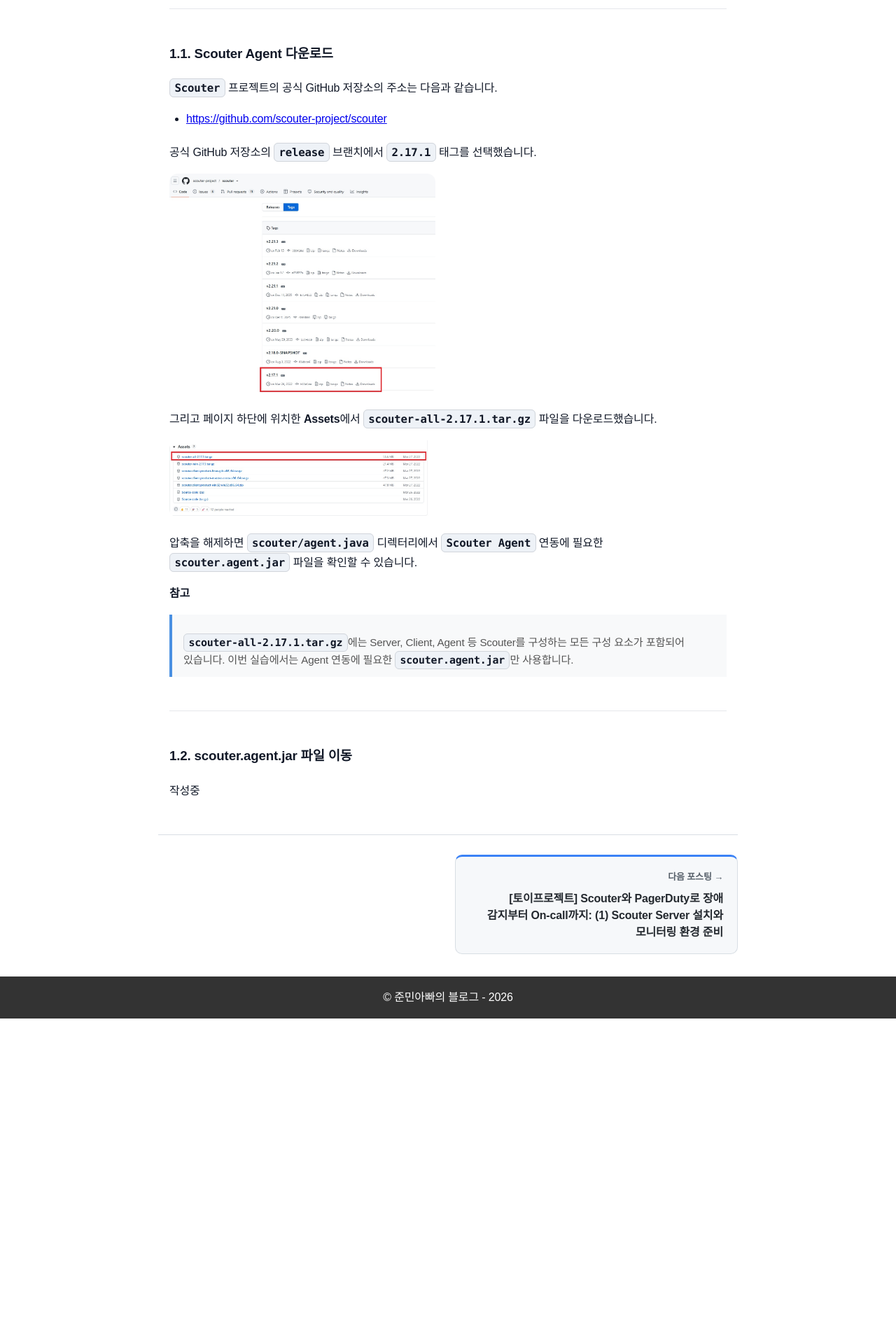
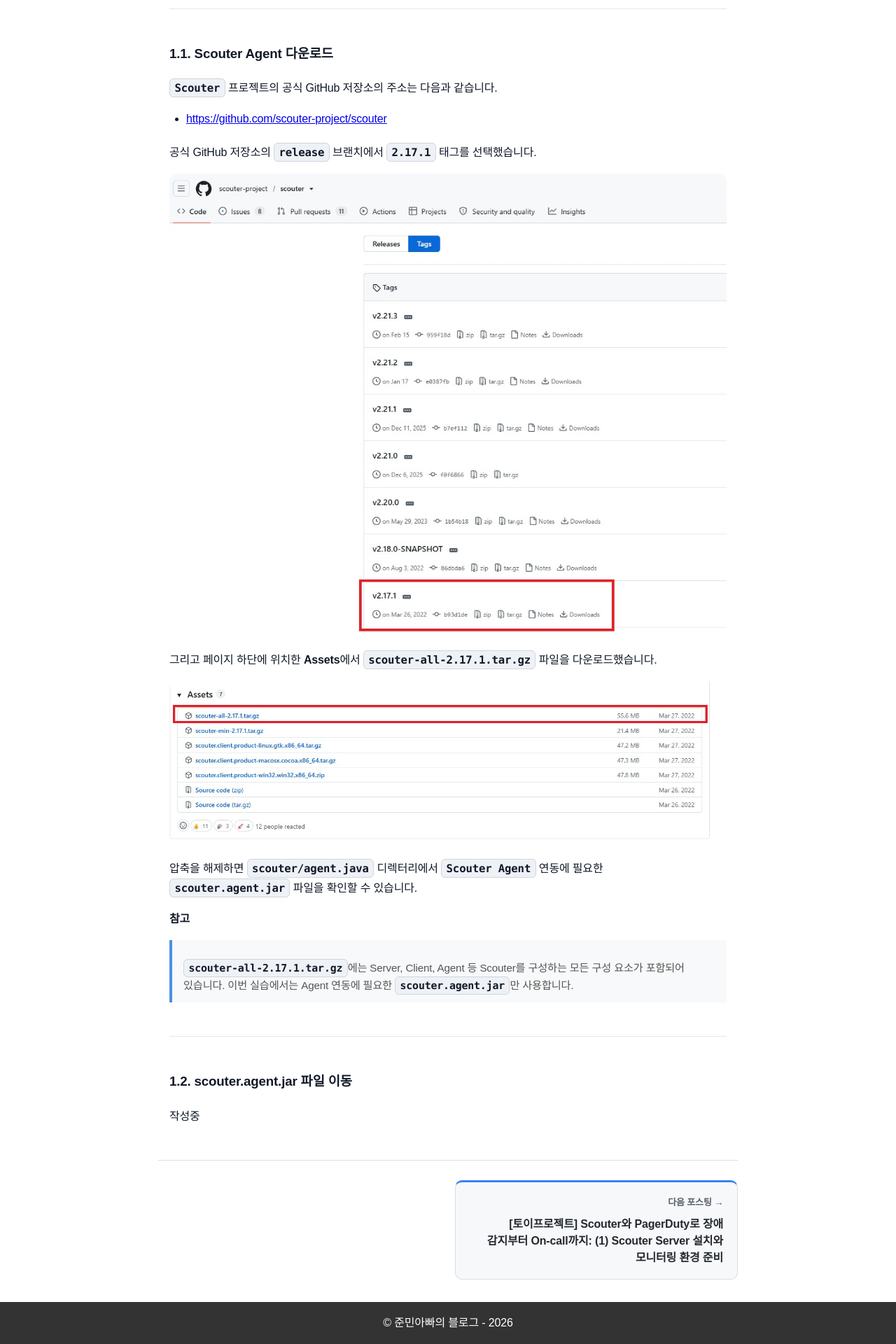
Before and after one commit to sanghoon-lee/sanghoon-lee.github.io, a Jekyll site: the page built from _posts/2026-07-26-paygerduty2.md, in a window 1280 px wide. Shown: the part 1095-3015 px from the top of the page at 70% size. Built offline with Jekyll 4.4.1, drawn with Linux system fonts in a browser that asks for light colours; nearby versions of some CDN libraries; comment, search, counter and statistics services are not loaded; before the commit the page ends 2550 px from its top, so only the background shows below that.

Commit message:
on-call 자동화 시리즈 2편 포스팅중

```diff
--- a/_posts/2026-07-26-paygerduty2.md
+++ b/_posts/2026-07-26-paygerduty2.md
@@ -33,11 +33,11 @@ CPU 사용률, Heap 메모리, Active Service, XLog와 같은 운영 정보를
 
 공식 GitHub 저장소의 `release` 브랜치에서 `2.17.1` 태그를 선택했습니다.
 
-<img class="main-image" src="/assets/images/scouter-release-tags.jpg" alt="Scouter 프로젝트 Release 브랜치의 Tag 목록">
+<img class="sub-image" src="/assets/images/scouter-release-tags.jpg" alt="Scouter 프로젝트 Release 브랜치의 Tag 목록">
 
 그리고 페이지 하단에 위치한 **Assets**에서 `scouter-all-2.17.1.tar.gz` 파일을 다운로드했습니다.
 
-<img class="main-image" src="/assets/images/scouter-assets.jpg" alt="Scouter 2.17.1 배포 버전의 Assets 목록">
+<img class="sub-image" src="/assets/images/scouter-assets.jpg" alt="Scouter 2.17.1 배포 버전의 Assets 목록">
 
 압축을 해제하면 `scouter/agent.java` 디렉터리에서 `Scouter Agent` 연동에 필요한 `scouter.agent.jar` 파일을 확인할 수 있습니다.
 
```
